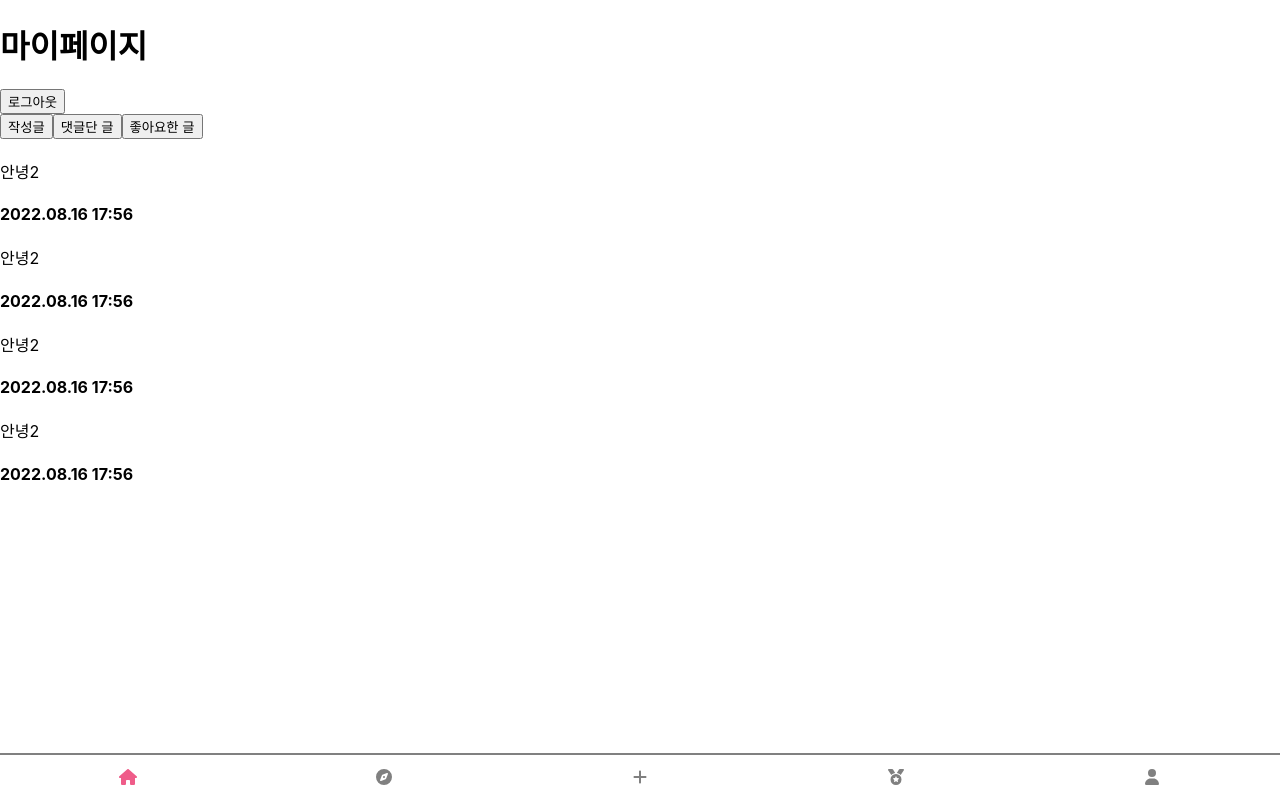
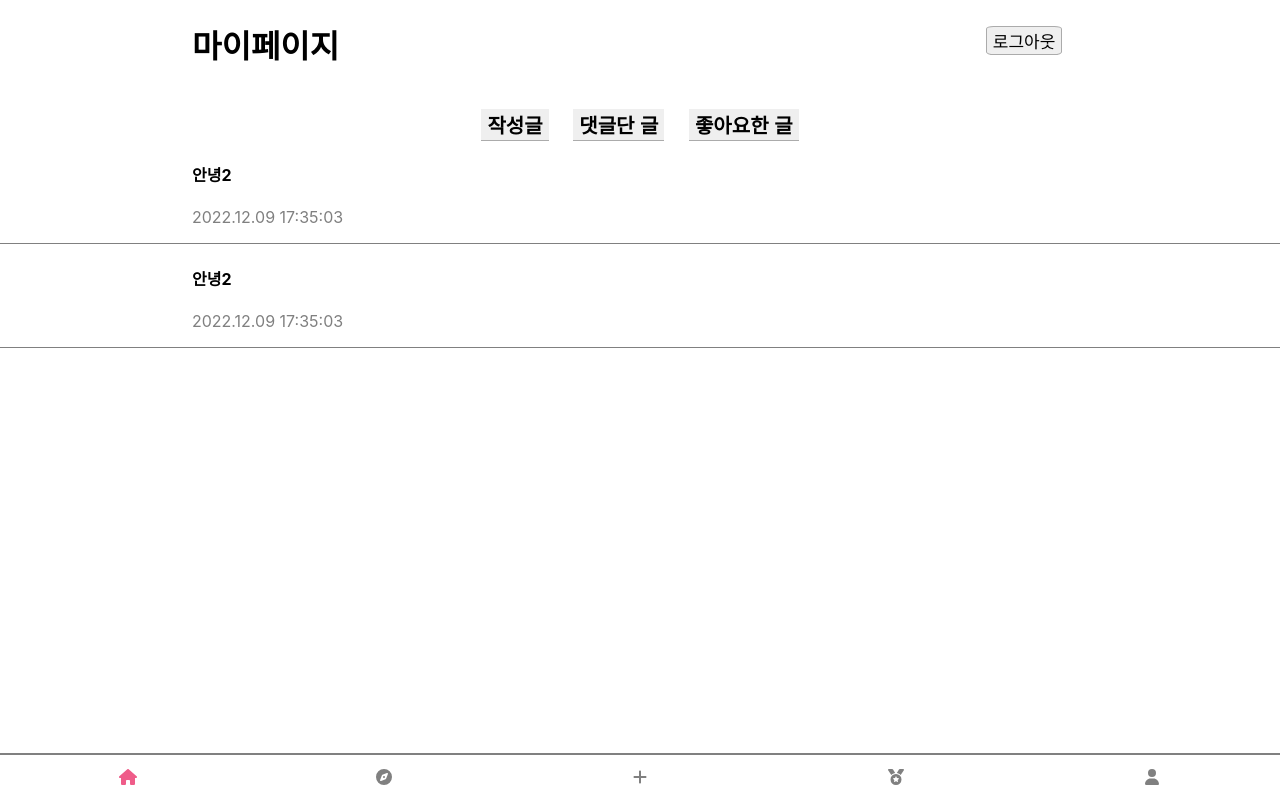
Before and after one commit to TEAM-Hanta/Hanta, a React (Create React App) app in the folder front/: page /mypage in a window 1280 px wide. Built offline with nearby package versions, Linux system fonts and the light colour scheme.

Commit message:
도현이 다섯번째

```diff
--- a/front/src/components/myletter.jsx
+++ b/front/src/components/myletter.jsx
@@ -1,13 +1,12 @@
 import React from "react";
+import "../css/home.css"
 
 function Myletter() {
     return (
         <>
-        <div className="myletter">
-            <div>
-                안녕2
-                <h4>2022.08.16 17:56</h4>
-            </div>
+        <div style={{paddingLeft:"15%", paddingRight:"15%"}} className="list">
+        <h4>안녕2</h4>
+        <p style={{color:"grey"}}>2022.12.09 17:35:03</p>
         </div>
         </>
     );
--- a/front/src/css/write.css
+++ b/front/src/css/write.css
@@ -42,10 +42,29 @@
 
 .button {
     float: right;
-    font-size: 20px;
+    font-size: 17px;
     margin-right: 20%;
     margin-top: 5px;
     border: solid 1px #ababab;
     border-radius: 10%;
-    padding: 10px;
 }
+
+.buthon {
+    text-align: center;
+    margin-left: 2%;
+    margin-right: 2%;
+    font-weight: bold;
+    font-size: 20px;
+    border: none;
+    border-color: none;
+}
+
+.buthony {
+    text-align: center;
+    margin-left: 1%;
+    margin-right: 1%;
+    font-weight: bold;
+    font-size: 20px;
+    border: none;
+    border-bottom: solid 1px #ababab;
+}
--- a/front/src/pages/mypage.jsx
+++ b/front/src/pages/mypage.jsx
@@ -1,24 +1,26 @@
 import React from "react";
 import Myletter from "../components/myletter";
+import "../css/write.css"
 
 function Mypage() {
     return (
         <>
-            <div>
-                <h1>마이페이지</h1>
-                <button>로그아웃</button>
+            <div style={{paddingLeft:"15%"}}>
+                <h1>마이페이지
+                <button className="button">로그아웃</button>
+                </h1>
             </div>
 
-            <div className="mypage">
-            <button>작성글</button>
-            <button>댓글단 글</button>
-            <button>좋아요한 글</button>
+            <br/>
+
+            <div className="buthon">
+            <button className="buthony">작성글</button>
+            <button className="buthony">댓글단 글</button>
+            <button className="buthony">좋아요한 글</button>
             </div>
 
-            <br></br>
-
             <div>
-            <Myletter /><Myletter /><Myletter /><Myletter />
+            <Myletter /><Myletter />
             </div>
         </>
     );
--- a/package.json
+++ b/package.json
@@ -18,6 +18,8 @@
   },
   "homepage": "https://github.com/lee-ou-jin/Hanta#readme",
   "dependencies": {
-    "concurrently": "^7.6.0"
+    "concurrently": "^7.6.0",
+    "react": "^18.2.0",
+    "react-dom": "^18.2.0"
   }
 }
```
Also changed, not shown: 1 other file (tests, documents, lock files or other folders).
